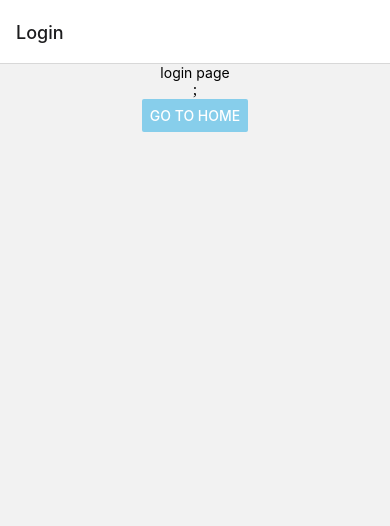
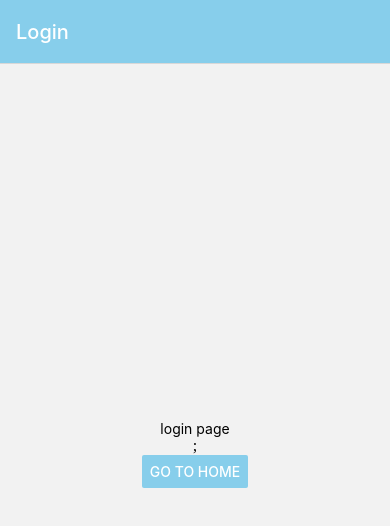
Before and after one commit to itsmegarvin/Firstapp, a React Native app: screen / in a window 390 px wide. Shown: the top 526 px of the page. Built offline with nearby package versions, Linux system fonts and the light colour scheme.

Commit message:
style in stacknavigator

```diff
--- a/App.js
+++ b/App.js
@@ -1,4 +1,4 @@
-/* (eg webview package) in React-Native */
+
 import React from "react";
 import { View, Button, Text, StyleSheet } from "react-native";
 import { NavigationContainer } from "@react-navigation/native";
@@ -10,9 +10,29 @@ const App = () => {
   return (
     <View style={styles.main}>
       <NavigationContainer>
-        <Stack.Navigator>
-          <Stack.Screen name="Login" component={Login} />
-          <Stack.Screen name="Home" component={Home} />
+        <Stack.Navigator
+          screenOptions={{
+            headerStyle:{
+              backgroundColor:"skyblue"
+            },
+            headerTitleStyle:{
+              fontSize:20
+            },
+            headerTintColor:"#fff"
+          }}>
+          <Stack.Screen name="Login" component={Login}
+            />
+          <Stack.Screen name="Home" component={Home}
+            options={{
+              title:"Home page",
+              headerStyle:{
+                backgroundColor:"skyblue"
+              },
+              headerTitleStyle:{
+                fontSize:20
+              },
+              headerTintColor:"blue"
+            }}/>
         </Stack.Navigator>
       </NavigationContainer>
     </View>
@@ -39,14 +59,18 @@ const Login = (props) => {
 const styles = StyleSheet.create({
   main: {
     flex: 1,
+
   },
   homepg: {
     flex: 1,
-    alignItems: "center",
+     alignItems:"center",
+    justifyContent:"center"
   },
   loginpg: {
     flex: 1,
-    alignItems: "center",
+    alignItems:"center",
+    justifyContent:"center"
+
   },
 });
 
@@ -54,5 +78,7 @@ export default App;
 
 /*
 
+>navigation screeen cannot be styled  like other styling properties, we rather use options inside the stackscreen component or navigationcontainer.
+>  we can  do styling  inside navigationcontainer and stack.navigator as well.
 
 */
```
